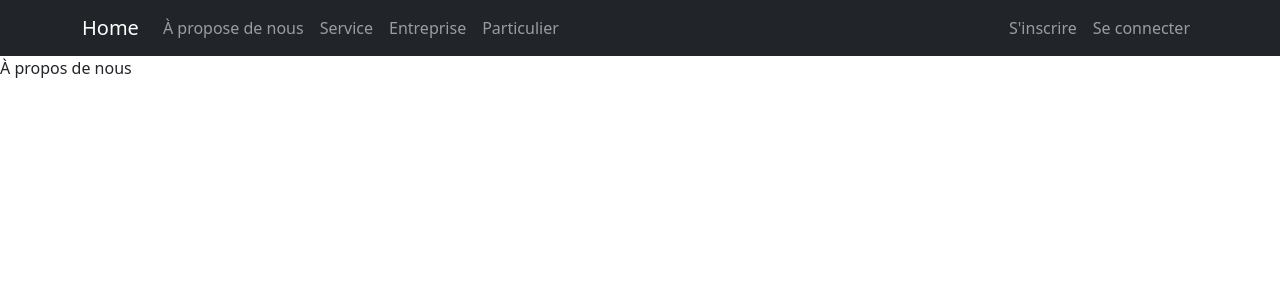
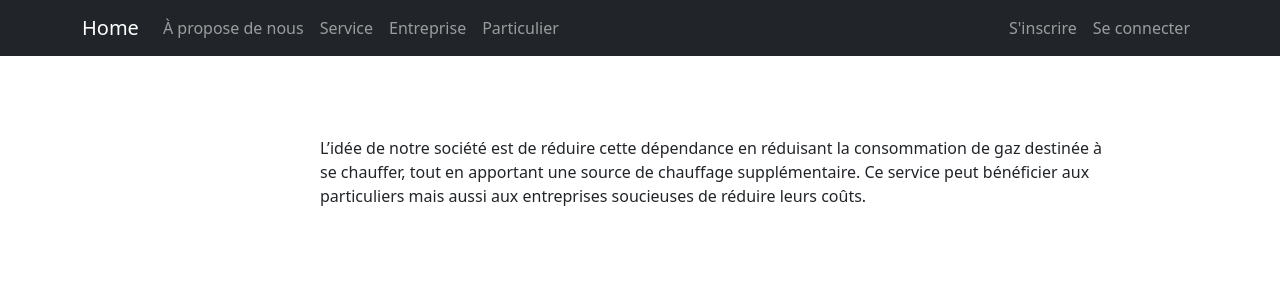
Before and after one commit to AlexiaTdev/workshop2022, a React (Create React App) app: page /Aboutus in a window 1280 px wide. Shown: the top 300 px of the page. Built offline with nearby package versions, Linux system fonts and the light colour scheme; no server answers.

Commit message:
changement aboutus page

```diff
--- a/src/MarketPage/AboutusCpnt/Aboutus.js
+++ b/src/MarketPage/AboutusCpnt/Aboutus.js
@@ -50,7 +50,12 @@ render() {
     return (
       <div className="aboutus-p">
         <Navbar />
-      <div className="title-about">À propos de nous</div>
+        <div className="div-h4-p">
+          L’idée de notre société est de réduire cette dépendance en réduisant la consommation
+          de gaz destinée à se chauffer, tout en apportant une source de
+          chauffage supplémentaire. Ce service peut bénéficier aux particuliers mais aussi aux
+          entreprises soucieuses de réduire leurs coûts.
+        </div>
       </div>
     )
   }
--- a/src/MarketPage/AboutusCpnt/aboutus.css
+++ b/src/MarketPage/AboutusCpnt/aboutus.css
@@ -1,3 +1,6 @@
-/* .aboutus-p {
-    text-align: center;
-} */
+.div-h4-p {
+    padding-top:10vh;
+    padding-left: 25vw;
+    width: 70em;
+    padding-bottom: 10vh;
+}
```
Lines whose indentation alone changed are shown as unchanged.
